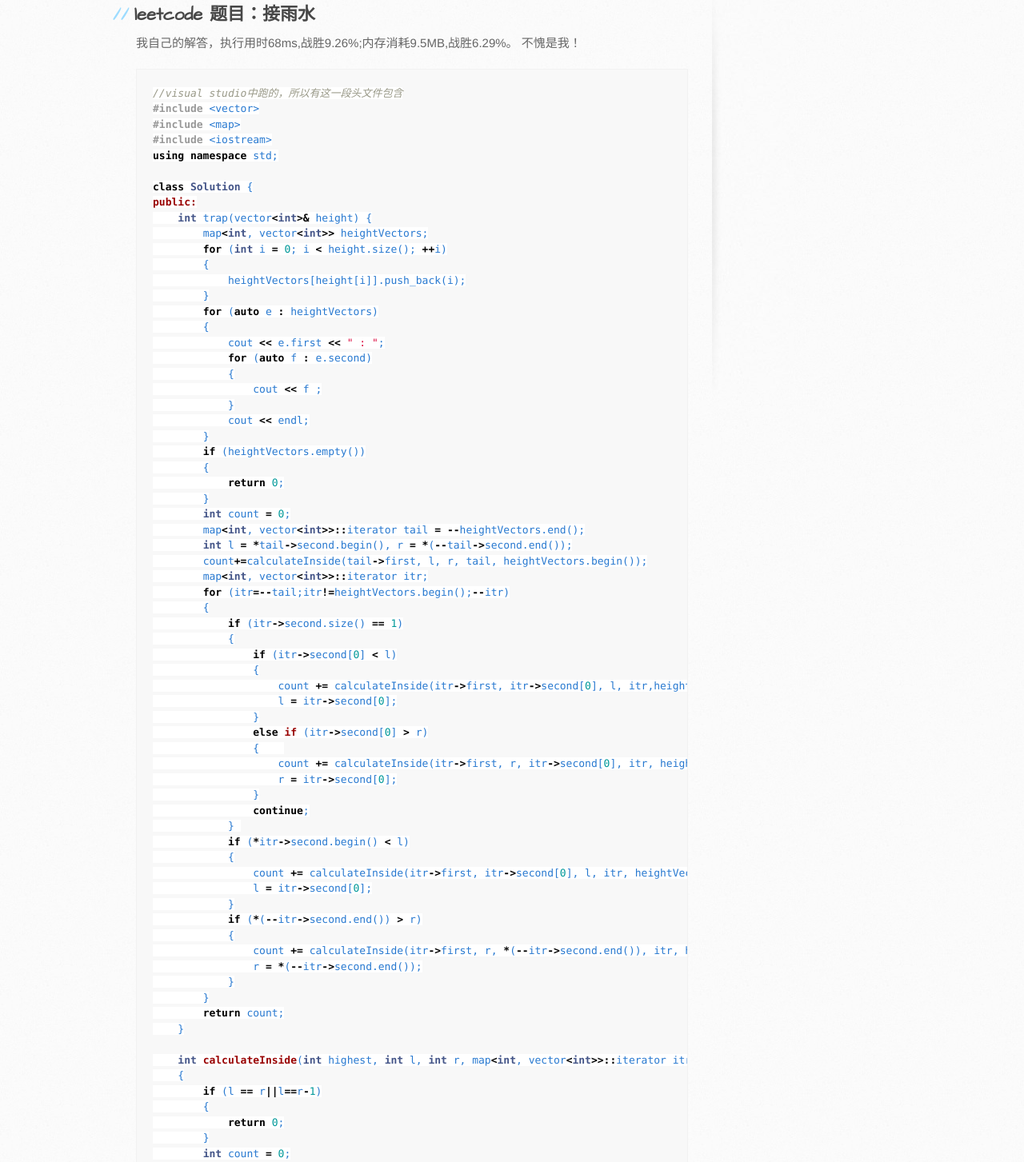
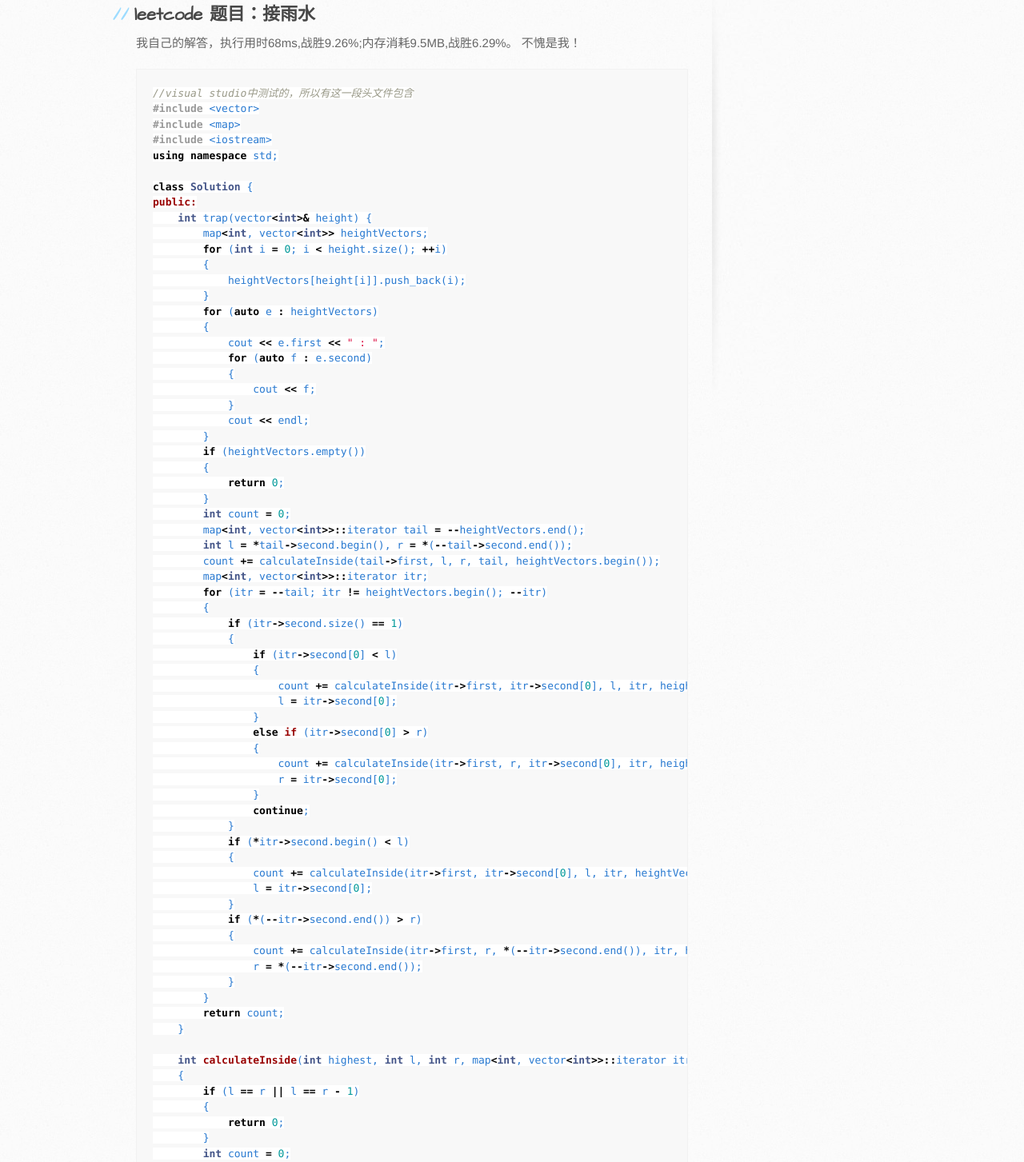
Before and after one commit to TheDesertedSea/TheDesertedSea.github.io, a Jekyll site: the page built from note/接雨水.md, in a window 1280 px wide. Shown: the part 320-1773 px from the top of the page at 80% size. Built offline with Jekyll 4.4.1, drawn with Linux system fonts in a browser that asks for light colours; our own code applies the rules of GitHub Pages for plain Markdown files.

Commit message:
Update 接雨水.md

````diff
--- a/note/接雨水.md
+++ b/note/接雨水.md
@@ -8,7 +8,7 @@ layout: default
 不愧是我！
 
 ```c++
-//visual studio中跑的，所以有这一段头文件包含
+//visual studio中测试的，所以有这一段头文件包含
 #include <vector>
 #include <map>
 #include <iostream>
@@ -27,7 +27,7 @@ public:
             cout << e.first << " : ";
             for (auto f : e.second)
             {
-                cout << f ;
+                cout << f;
             }
             cout << endl;
         }
@@ -38,15 +38,15 @@ public:
         int count = 0;
         map<int, vector<int>>::iterator tail = --heightVectors.end();
         int l = *tail->second.begin(), r = *(--tail->second.end());
-        count+=calculateInside(tail->first, l, r, tail, heightVectors.begin());
+        count += calculateInside(tail->first, l, r, tail, heightVectors.begin());
         map<int, vector<int>>::iterator itr;
-        for (itr=--tail;itr!=heightVectors.begin();--itr)
+        for (itr = --tail; itr != heightVectors.begin(); --itr)
         {
             if (itr->second.size() == 1)
             {
                 if (itr->second[0] < l)
                 {
-                    count += calculateInside(itr->first, itr->second[0], l, itr,heightVectors.begin());
+                    count += calculateInside(itr->first, itr->second[0], l, itr, heightVectors.begin());
                     l = itr->second[0];
                 }
                 else if (itr->second[0] > r)
@@ -72,7 +72,7 @@ public:
 
     int calculateInside(int highest, int l, int r, map<int, vector<int>>::iterator itr, map<int, vector<int>>::iterator begin)
     {
-        if (l == r||l==r-1)
+        if (l == r || l == r - 1)
         {
             return 0;
         }
````
